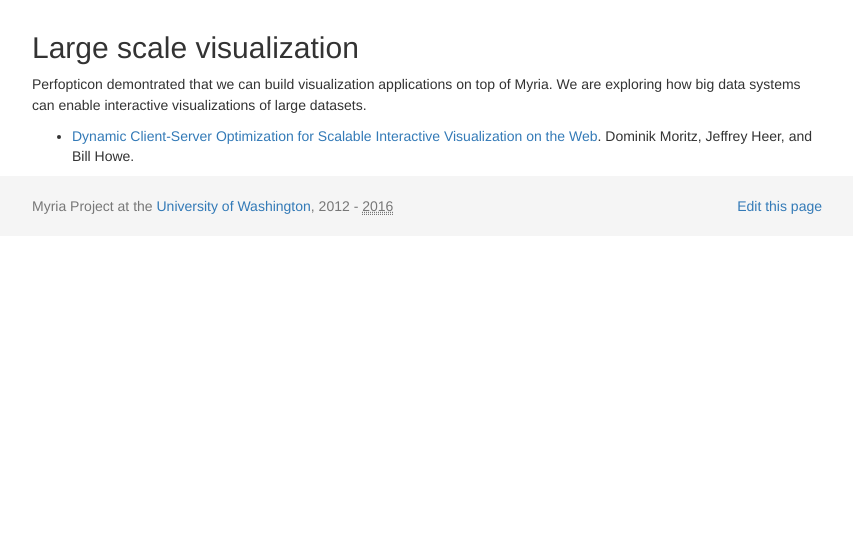
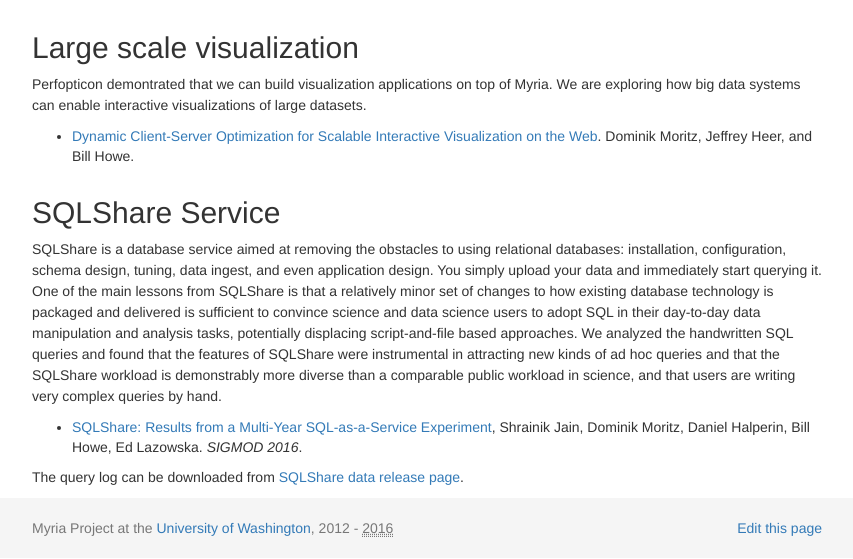
Before and after one commit to uwescience/myria-website, a Jekyll site: the page built from projects.markdown, in a window 1280 px wide and 900 px high, scrolled down 4043 px, cut to the strip 341-900 px from the top of the window. Shown: the whole strip, without its empty margins (213-1066 px from the left). Built offline with Jekyll 4.4.1, drawn with Linux system fonts in a browser that asks for light colours; nearby versions of some CDN libraries; Markdown is read by kramdown in place of the engine named in the settings; before the commit the page ends 4621 px from its top, so only the background shows below that.

Commit message:
Add sqlshare paper.

```diff
--- a/projects.markdown
+++ b/projects.markdown
@@ -37,7 +37,7 @@
 
 A large number of data exploration and analytics queries are iterative. We study advanced optimization techniques for iterative programs on massively parallel systems. In prior work we have explored the fundamental systems architecture needed for iterative data processing, and have investigated some simple optimization techniques. Our research now is developing new, advanced optimizations: using materialized views and dynamic re-optimization.
 
-Myria accepts queries written in SQL, Datalog, or a new Pig Latin-like language we call *MyriaL*. Based on our experience with [SQLShare](https://sqlshare.escience.washington.edu/), we believe that science users can write data analysis tasks in SQL. We expect Datalog’s declarative style to have similar appeal, especially for recursive queries. Myria’s Datalog compiler has support for stratified negation and a variety of simple aggregates. Myria uses semi-naive evaluation to efficiently compute recursive results, using asynchronous computation when possible.
+Myria accepts queries written in SQL, Datalog, or a new Pig Latin-like language we call *MyriaL*. Based on our experience with [SQLShare](https://uwescience.github.io/sqlshare/), we believe that science users can write data analysis tasks in SQL. We expect Datalog’s declarative style to have similar appeal, especially for recursive queries. Myria’s Datalog compiler has support for stratified negation and a variety of simple aggregates. Myria uses semi-naive evaluation to efficiently compute recursive results, using asynchronous computation when possible.
 
 MyriaL is a hybrid imperative/declarative language, similar to [Pig Latin](http://infolab.stanford.edu/~usriv/papers/pig-latin.pdf) extended with iteration. We developed MyriaL in a way that lets users express efficient execution strategies in a declarative way which the query execution engine optimize easier than Datalog. MyriaL also supports functions and complex operations for importing, transforming and operating on data.
 
@@ -122,3 +122,12 @@
 Perfopticon demontrated that we can build visualization applications on top of Myria. We are exploring how big data systems can enable interactive visualizations of large datasets.
 
 * [Dynamic Client-Server Optimization for Scalable Interactive Visualization on the Web](http://www.interactive-analysis.org/papers/2015/moritz.pdf). Dominik Moritz, Jeffrey Heer, and Bill Howe.
+
+## SQLShare Service
+
+SQLShare is a database service aimed at removing the obstacles to using relational databases: installation, configuration, schema design, tuning, data ingest, and even application design. You simply upload your data and immediately start querying it. One of the main lessons from SQLShare is that a relatively minor set of changes to how existing database technology is packaged and delivered is sufficient to convince science and data science users to adopt SQL in their day-to-day data manipulation and analysis tasks, potentially displacing script-and-file based approaches.
+We analyzed the handwritten SQL queries and found that the features of SQLShare were instrumental in attracting new kinds of ad hoc queries and that the SQLShare workload is demonstrably more diverse than a comparable public workload in science, and that users are writing very complex queries by hand.
+
+* [SQLShare: Results from a Multi-Year SQL-as-a-Service Experiment](https://www.dropbox.com/s/835qvwhbclfuacw/paper.pdf?dl=0), Shrainik Jain, Dominik Moritz, Daniel Halperin, Bill Howe, Ed Lazowska. *SIGMOD 2016*.
+
+The query log can be downloaded from [SQLShare data release page](https://uwescience.github.io/sqlshare/data_release.html).
```
